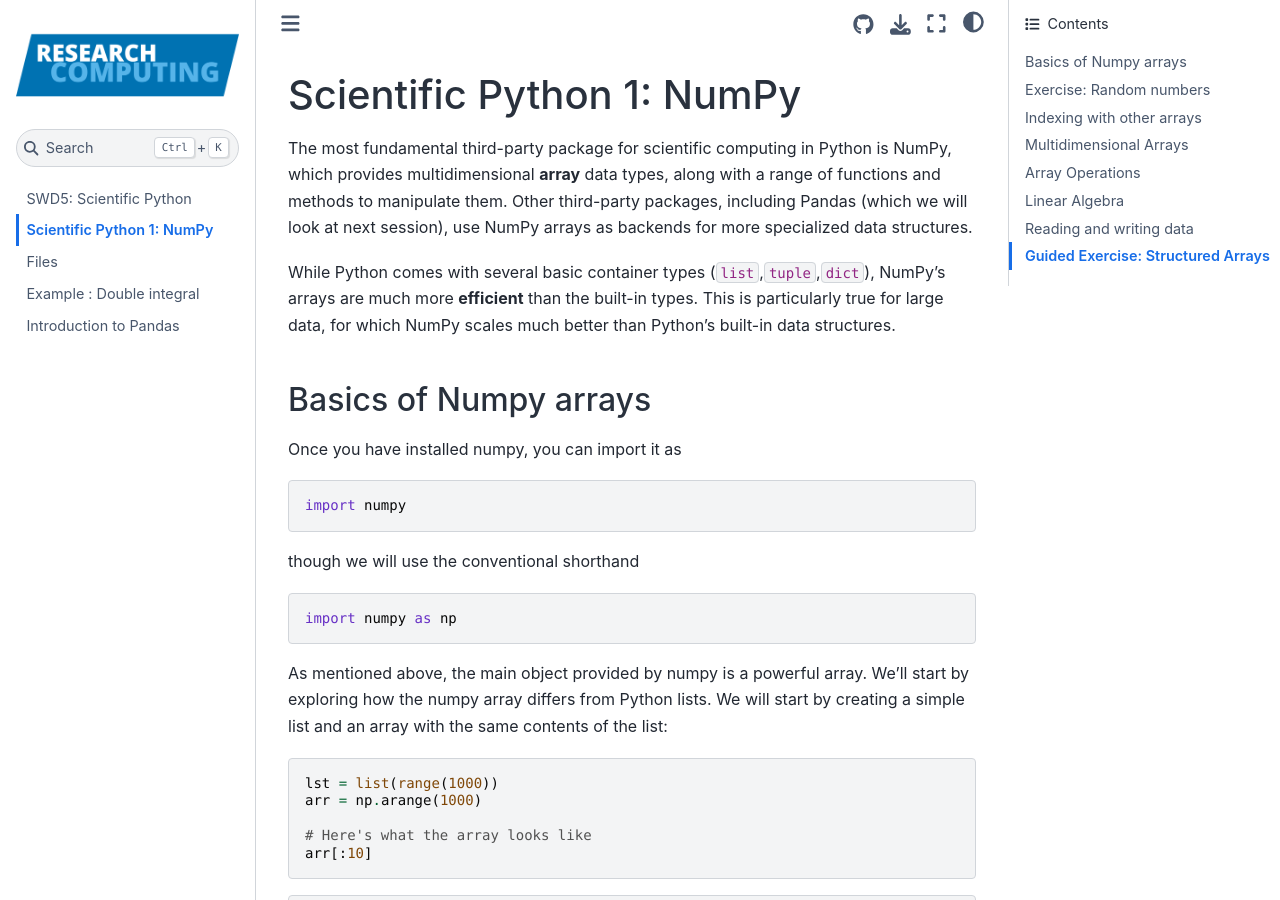
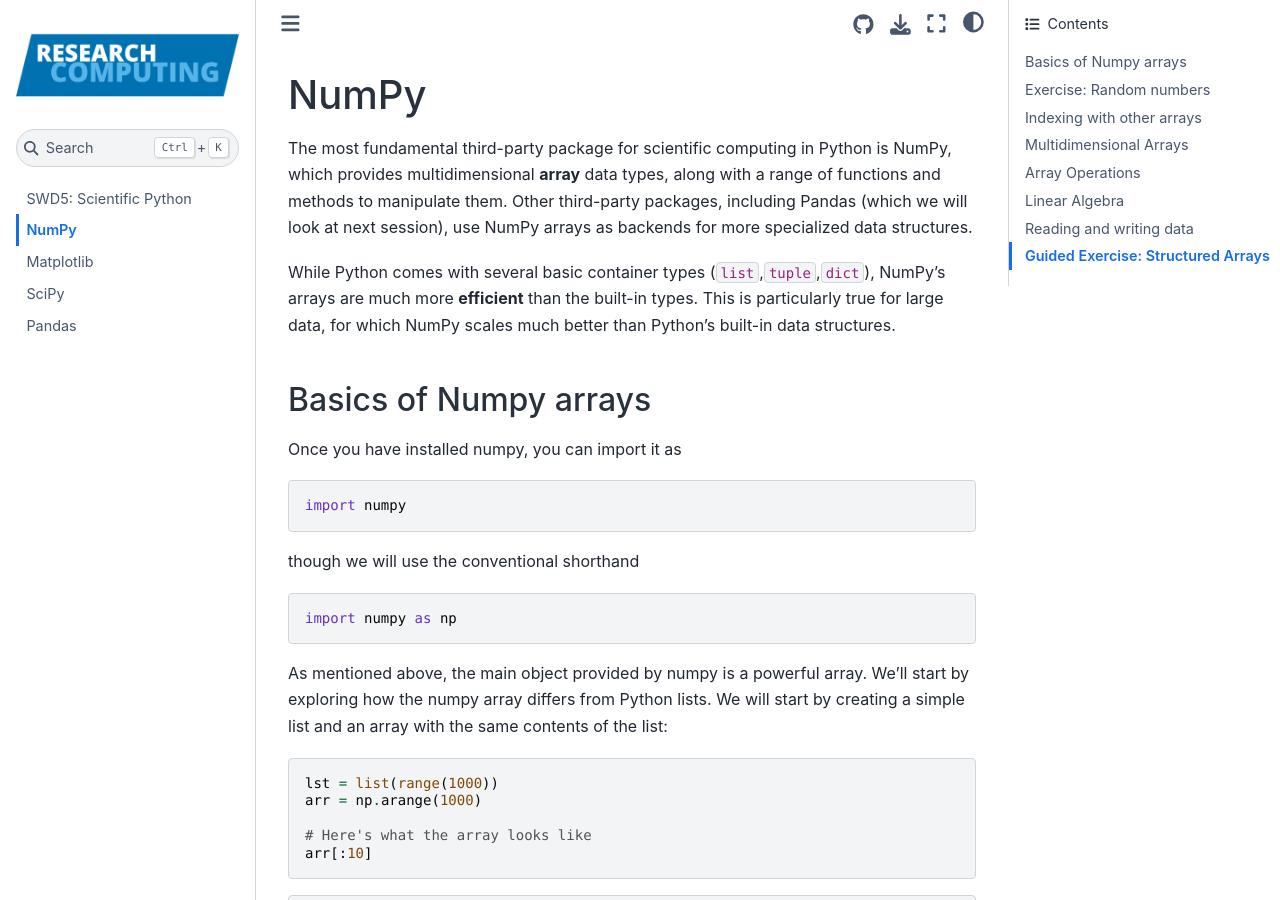
Before and after one commit to ARCTraining/swd5_sc_py, a Jupyter Book: the page built from book/1_numpy.md, in a window 1280 px wide and 900 px high. Built offline with Jupyter Book 1.0.4 settings and Sphinx 7.4.7 and the Sphinx Book theme 1.1.4, drawn with Linux system fonts in a browser that asks for light colours.

Commit message:
update session names | related with #4

```diff
--- a/book/1_numpy.md
+++ b/book/1_numpy.md
@@ -1,4 +1,4 @@
-# Scientific Python 1: NumPy
+# NumPy
 
 The most fundamental third-party package for scientific computing in Python is NumPy, which provides multidimensional **array** data types, along with a range of functions and methods to manipulate them. Other third-party packages, including Pandas (which we will look at next session), use NumPy arrays as backends for more specialized data structures.
 
```
Also changed, not shown: book/2_matplotlib/3_matplotlib.ipynb, book/3_scipy/3_scipy.ipynb, book/4_pandas/4_intro_pandas.ipynb.
